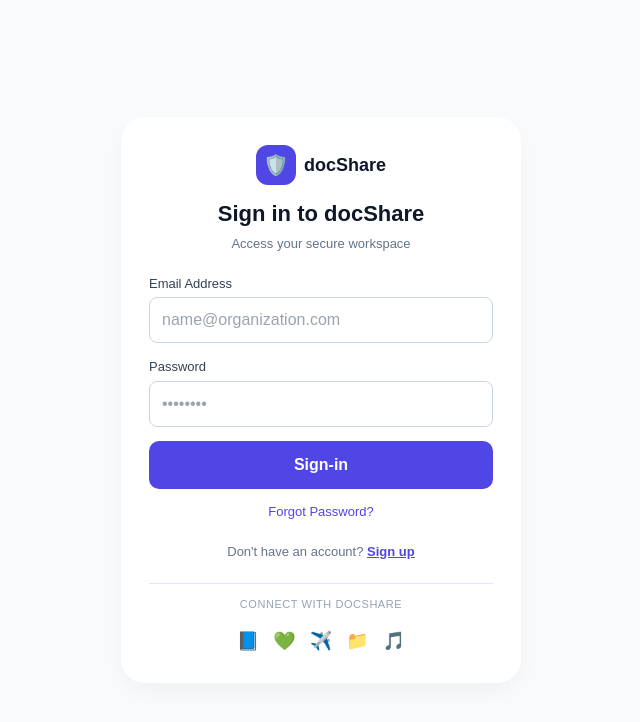
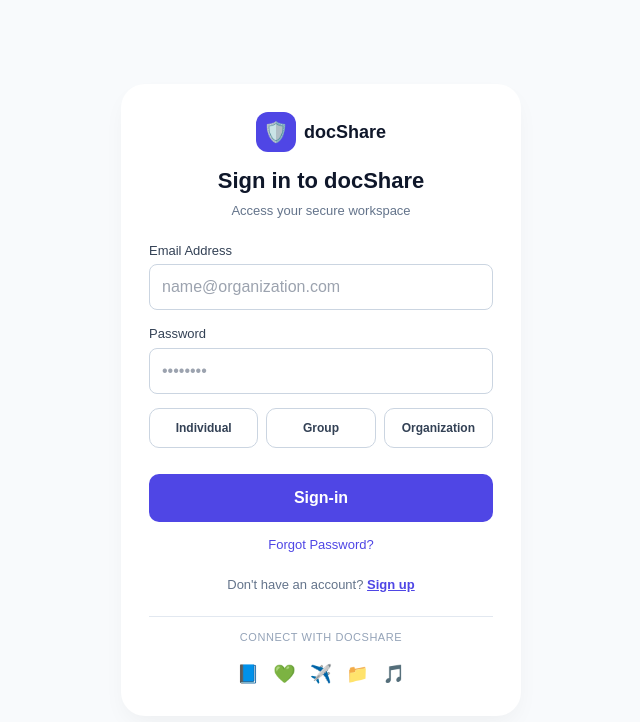
Before and after one commit to henryenterprise/docshare, a React (Vite) app: page / in a window 1280 px wide. Shown: the top 722 px of the page, without its empty margins (319-959 px from the left). Built offline with nearby package versions, Linux system fonts and the light colour scheme; the HTML template or start-up script is replaced by a standard one.

Commit message:
Implement account category selection in App component
Added account category selection buttons for Individual, Group, and Organization.

```diff
--- a/src/App.tsx
+++ b/src/App.tsx
@@ -129,6 +129,32 @@ export default function App() {
               <label style={{ display: 'block', fontSize: '13px', fontWeight: '500', marginBottom: '4px', color: '#334155' }}>Password</label>
               <input type="password" placeholder="••••••••" value={password} onChange={(e) => setPassword(e.target.value)} style={{ width: '100%', padding: '10px 12px', borderRadius: '8px', border: '1px solid #cbd5e1', boxSizing: 'border-box' }} required />
             </div>
+          <div style={{ display: 'grid', gridTemplateColumns: '1fr 1fr 1fr', gap: '8px', marginBottom: '12px' }}>
+            {['Individual', 'Group', 'Organization'].map((cat) => (
+              <button
+                key={cat}
+                type="button"
+                onClick={() => {
+                  setAccountCategory(cat);
+                  if (cat === 'Individual') setView('register-individual');
+                  else if (cat === 'Group') setView('register-group');
+                  else if (cat === 'Organization') setView('register-organization');
+                }}
+                style={{
+                  padding: '10px 4px',
+                  borderRadius: '10px',
+                  border: '1px solid #cbd5e1',
+                  background: 'white',
+                  color: '#334155',
+                  fontSize: '12px',
+                  fontWeight: '600',
+                  cursor: 'pointer'
+                }}
+              >
+                {cat}
+              </button>
+            ))}
+          </div>
 
             <button type="submit" style={{ background: '#4f46e5', color: 'white', border: 'none', padding: '12px', borderRadius: '10px', fontWeight: '600', cursor: 'pointer', width: '100%' }}>
               Sign-in
```
